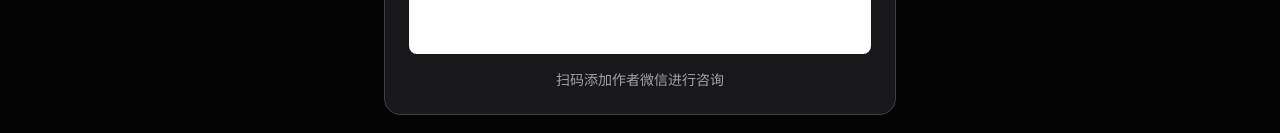
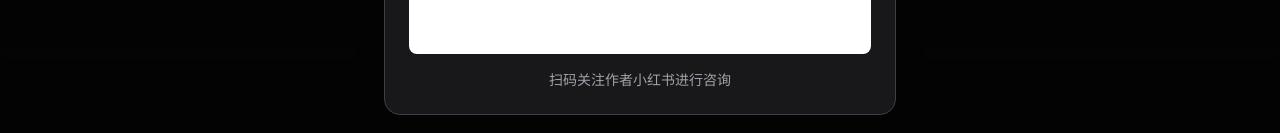
Before and after one commit to AnXiYiZhi/DevClawWorker, a Next.js app in the folder apps/web/: page / in a window 1280 px wide. Both pictures are taken after a click on the button "添加作者咨询". Shown: the part 667-800 px from the top of the page. Built offline with nearby package versions, Linux system fonts and the light colour scheme.

Commit message:
fix: change author contact text to 小红书

```diff
--- a/apps/web/src/components/hero-buttons.tsx
+++ b/apps/web/src/components/hero-buttons.tsx
@@ -70,7 +70,7 @@
             alt="作者联系方式"
             className="max-w-full rounded-lg"
           />
-          <p className="text-sm text-zinc-400">扫码添加作者微信进行咨询</p>
+          <p className="text-sm text-zinc-400">扫码关注作者小红书进行咨询</p>
         </div>
       </Dialog>
     </>
```
